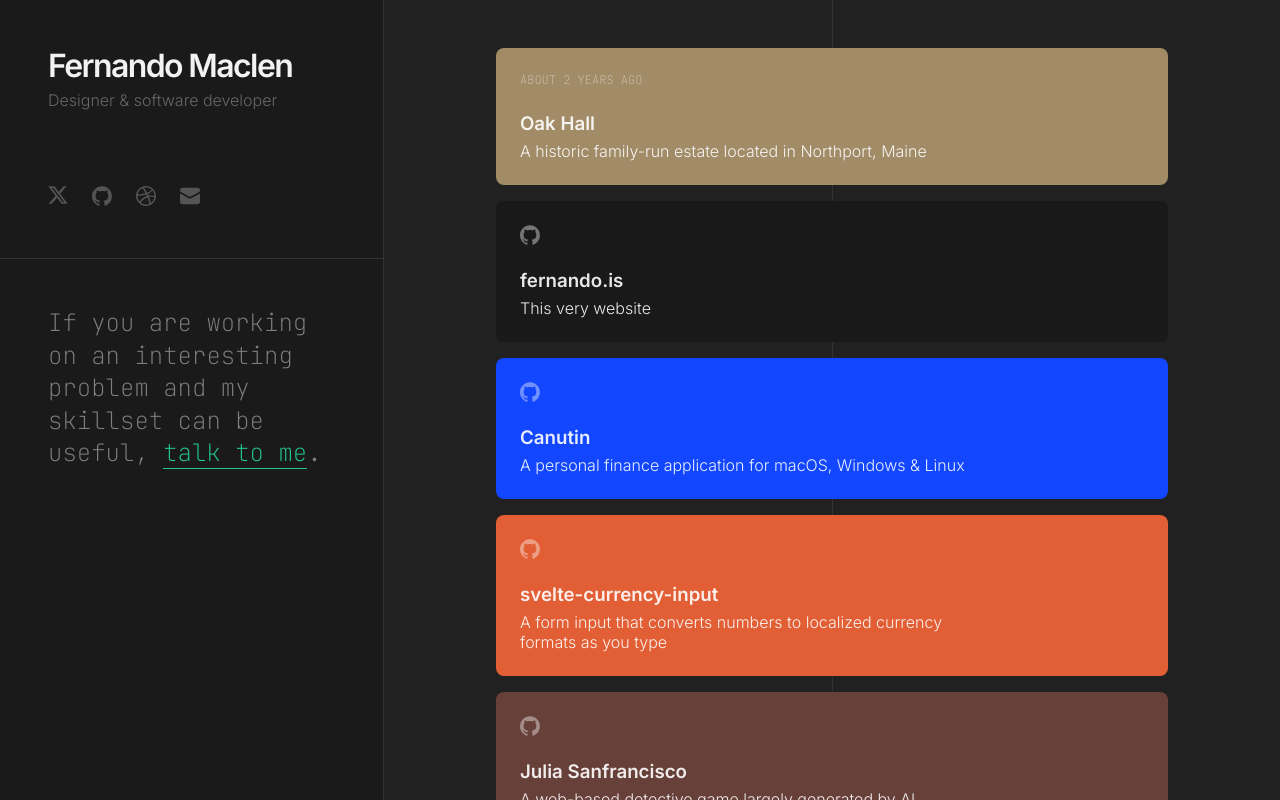
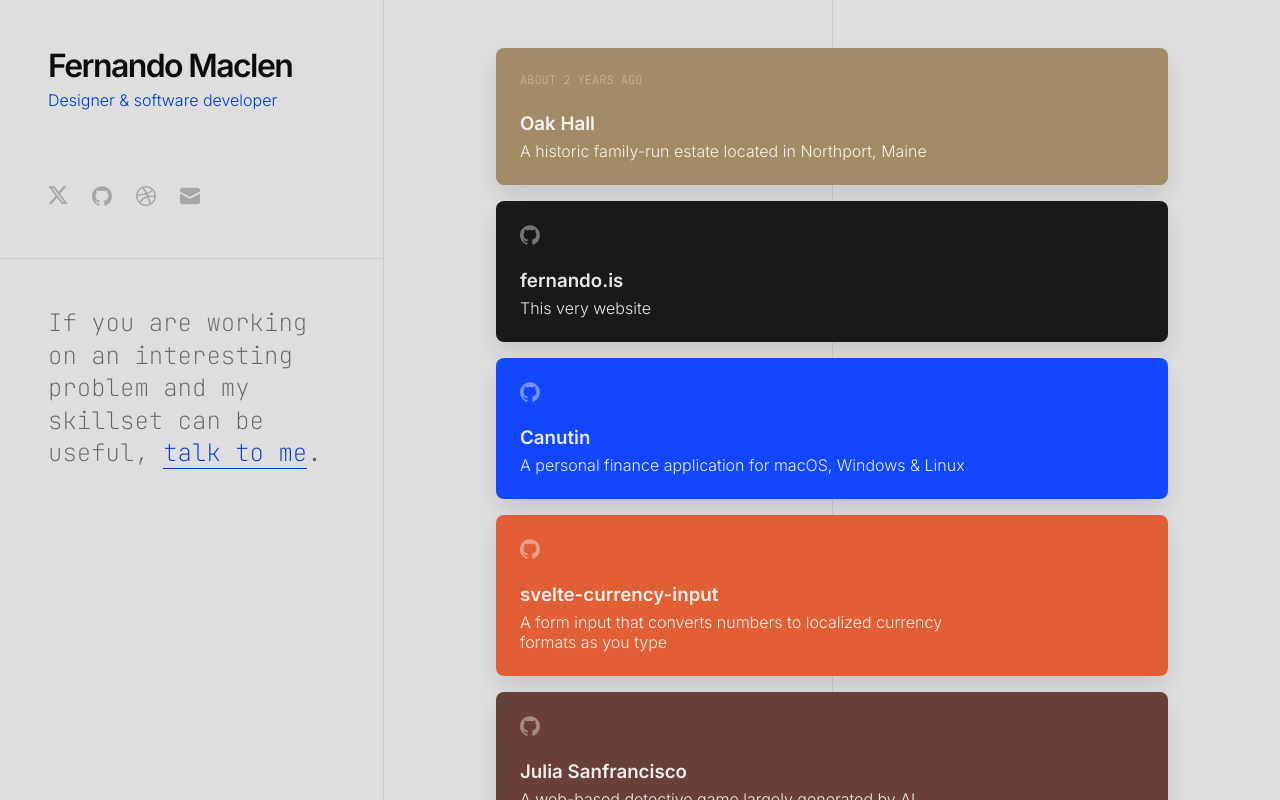
Before and after one commit to fmaclen/fernando.is, a SvelteKit app: page / in a window 1280 px wide. Built offline with nearby package versions, Linux system fonts and the light colour scheme; no server answers.

Commit message:
add dark theme

```diff
--- a/src/lib/components/ProjectCard.svelte
+++ b/src/lib/components/ProjectCard.svelte
@@ -46,8 +46,9 @@
     row-gap: 24px;
     border-radius: 8px;
     padding: 24px;
-    background-color: hsl(0, 0%, 10%);
-    transition: transform 0.1s ease-in-out;
+    background-color: var(--color-neutral-10);
+    transition: scale 0.1s ease-in-out;
+    box-shadow: 0 12px 24px rgba(0, 0, 0, 0.1);
 
     &--canutin { background-color: #1347FF; }
     &--fernando-is { background-color: #191919; }
@@ -57,6 +58,10 @@
     &--promptspree { background-color: #2F2F2F }
     &--rule-of-three { background-color: #57B0E5 }
     &--oak-hall { background-color: #A28B67 }
+
+    &:hover {
+      scale: 1.025;
+    }
   }
 
   nav.article__nav {
@@ -68,17 +73,18 @@
   a.article__a {
     display: flex;
     flex-direction: column;
+    text-decoration: unset;
+    color: #FFF;
+    transition: opacity 0.1s ease-in-out;
     row-gap: 6px;
-    text-decoration: unset;
-    color: hsl(0, 0%, 100%);
-    transition: opacity 0.1s ease-in-out;
-    opacity: .9;
+    opacity: 0.9;
 
     &--repo {
       opacity: 0.4;
     }
 
     &:hover {
+      color: #FFF;
       opacity: 1;
     }
   }
--- a/src/routes/+layout.svelte
+++ b/src/routes/+layout.svelte
@@ -45,9 +45,38 @@
 <style lang="scss">
 	@import url('https://fonts.googleapis.com/css2?family=Inter:wght@300;600&family=JetBrains+Mono:wght@100&display=swap');
 
+	:root {
+		// Light mode (default)
+		color-scheme: light;
+
+		--color-neutral-10: hsl(0, 0%, 91%);
+		--color-neutral-13: hsl(0, 0%, 87%);
+		--color-neutral-50: hsl(0, 0%, 40%);
+		--color-neutral-75: hsl(0, 0%, 25%);
+		--color-neutral-95: hsl(0, 0%, 5%);
+		--color-neutral-100: hsl(0, 0%, 0%);
+
+		--color-accent: #0439d9;
+		--color-border: hsl(0, 0%, 80%);
+
+		@media (prefers-color-scheme: dark) {
+			color-scheme: dark;
+
+			--color-neutral-10: hsl(0, 0%, 10%);
+			--color-neutral-13: hsl(0, 0%, 13%);
+			--color-neutral-50: hsl(0, 0%, 60%);
+			--color-neutral-75: hsl(0, 0%, 75%);
+			--color-neutral-95: hsl(0, 0%, 95%);
+			--color-neutral-100: hsl(0, 0%, 100%);
+
+			--color-accent: #02f2ce;
+			--color-border: hsl(0, 0%, 20%);
+		}
+	}
+
 	:global(body.body) {
-		color: hsl(0, 0%, 75%);
-		background-color: hsl(0, 0%, 13%);
+		color: var(--color-neutral-75);
+		background-color: var(--color-neutral-13);
 		margin: unset;
 		font-family: 'Inter', sans-serif;
 		font-weight: 300;
@@ -69,8 +98,7 @@
 		grid-template-rows: max-content auto;
 		box-sizing: border-box;
 		height: 100%;
-		border-right: 1px solid hsl(0, 0%, 20%);
-		background-color: hsl(0, 0%, 10%);
+		border-right: 1px solid var(--color-border);
 	}
 
 	section.aside__section {
@@ -100,7 +128,7 @@
 			display: flex;
 			flex-direction: column;
 			row-gap: 64px;
-			border-bottom: 1px solid hsl(0, 0%, 20%);
+			border-bottom: 1px solid var(--color-border);
 
 			@media (max-width: 1024px) {
 				row-gap: 32px;
@@ -119,9 +147,9 @@
 	}
 
 	a.a {
-		color: #23c88d;
+		color: var(--color-accent);
 		text-decoration: none;
-		border-bottom: 1px solid rgba(35, 200, 141, 1);
+		border-bottom: 1px solid var(--color-accent);
 
 		&:hover {
 			border-bottom-color: transparent;
@@ -139,7 +167,7 @@
 		font-weight: 100;
 		font-size: 24px;
 		line-height: 135%;
-		color: hsl(0, 0%, 50%);
+		color: var(--color-neutral-50);
 
 		@media (max-width: 880px) {
 			font-size: 18px;
@@ -151,7 +179,7 @@
 		line-height: 1.1em;
 		letter-spacing: -0.05em;
 		font-weight: 600;
-		color: hsl(0, 0%, 95%);
+		color: var(--color-neutral-95);
 
 		@media (max-width: 880px) {
 			font-size: 26px;
@@ -167,7 +195,7 @@
 		}
 
 		&--in-aside {
-			color: #666;
+			color: var(--color-accent);
 		}
 	}
 
@@ -180,6 +208,11 @@
 	a.social__a {
 		opacity: 0.25;
 		padding: 6px;
+		filter: invert(1); // Logo is black, so invert it to white in "light mode"
+
+		@media (prefers-color-scheme: dark) {
+			filter: unset;
+		}
 
 		&:hover {
 			opacity: 1;
--- a/src/routes/+page.svelte
+++ b/src/routes/+page.svelte
@@ -33,8 +33,8 @@
 			bottom: 0;
 			width: calc(50% - 32px);
 			transform: translateX(-50%);
-			border-left: 1px solid hsl(0, 0%, 20%);
-			border-right: 1px solid hsl(0, 0%, 20%);
+			border-left: 1px solid var(--color-border);
+			border-right: 1px solid var(--color-border);
 			z-index: -1;
 		}
 
```
